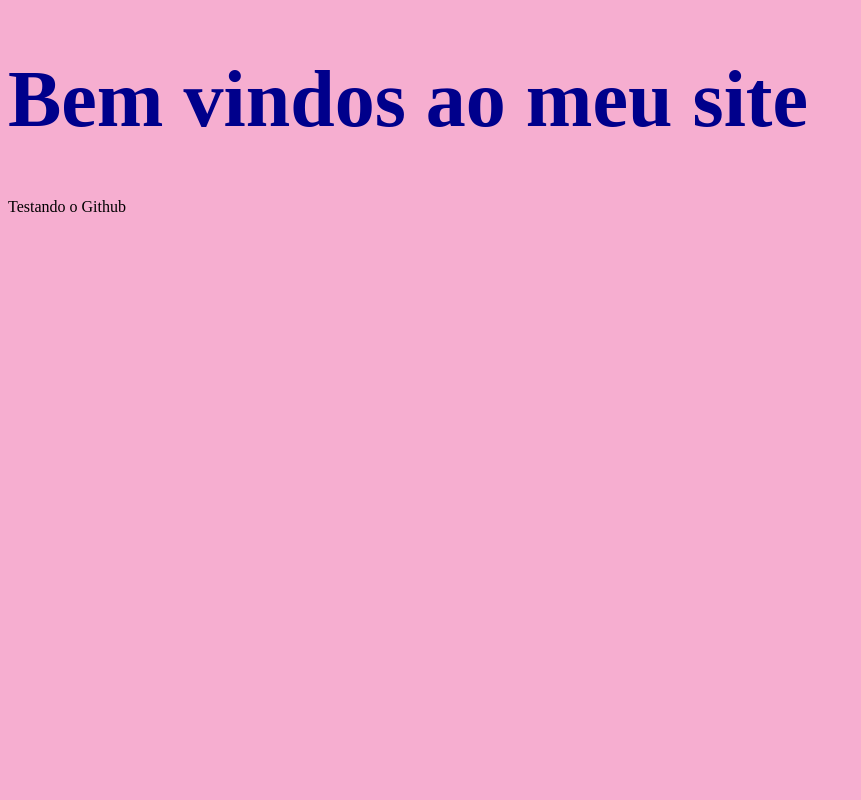
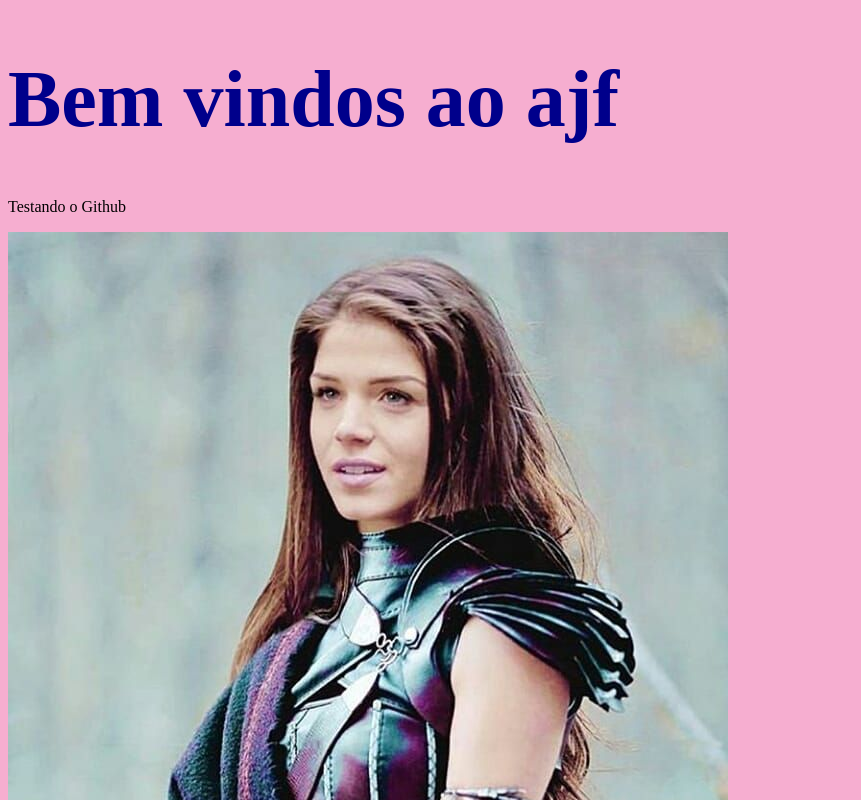
Before and after one commit to annajf09/annajf09.github.io, a plain HTML site: page index.html in a window 1280 px wide. Shown: the top 800 px of the page, without its empty margins (0-861 px from the left). Drawn offline with Linux system fonts and the light colour scheme.

Commit message:
revisão da tag

```diff
--- a/index.html
+++ b/index.html
@@ -5,8 +5,8 @@
   <title>Meu site</title>
 </head>
   <body>
-    <h1>Bem vindos ao meu site</h1>
+    <h1>Bem vindos ao ajf </h1>
     <p>Testando o Github</p>
-    <img href="ajc09.jpg">
+    <img src="ajc09.jpg">
    </body>
   </html>
```
